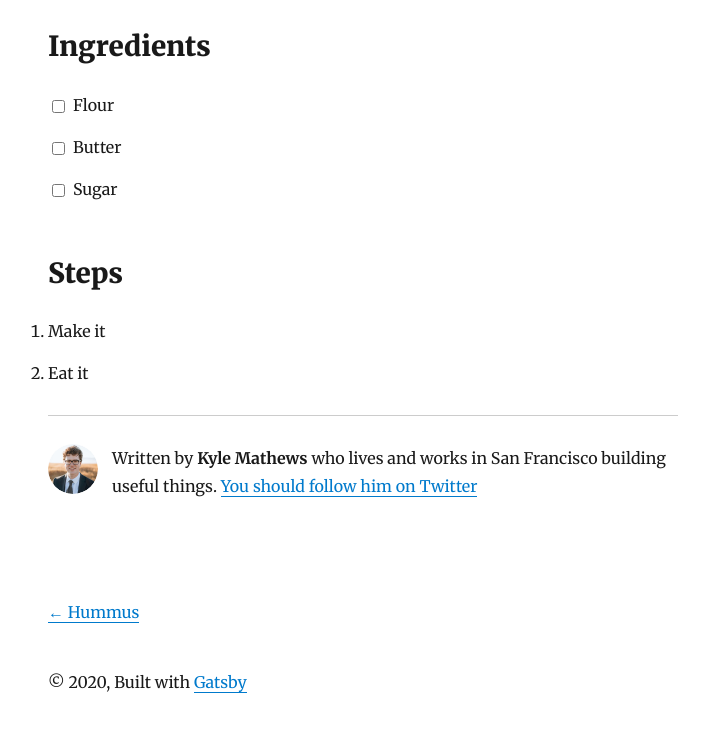
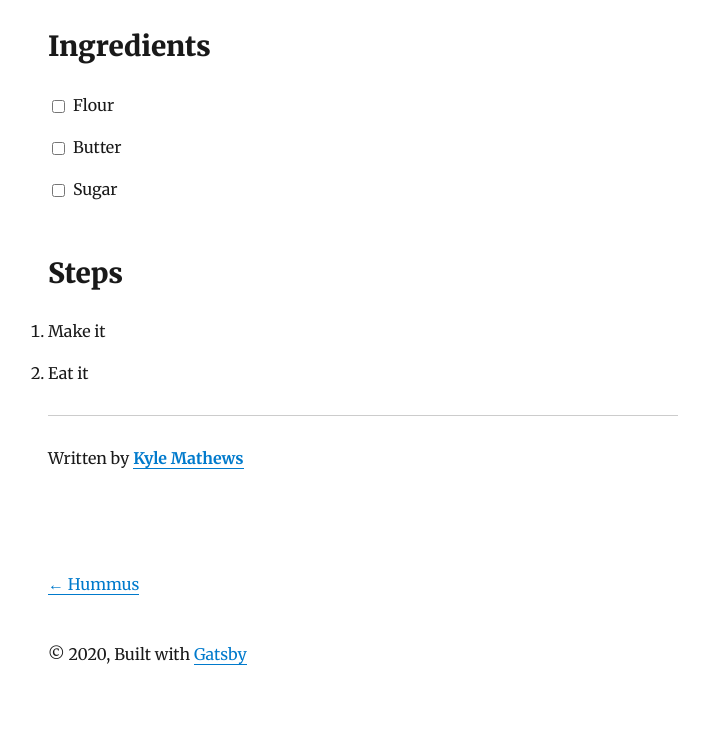
Before and after one commit to andreidobrinski/recipes, a Gatsby site: page /chocolate-chip-cookies/ in a window 1280 px wide. Shown: the part 585-1317 px from the top of the page, without its empty margins (277-986 px from the left). After the commit the page ends 1295 px from the top, so only its background shows below. Built offline with nearby package versions, Linux system fonts and the light colour scheme; Gatsby itself is replaced by a stand-in of ours; some packages are replaced by stand-ins of ours.

Commit message:
update bio

```diff
--- a/src/components/bio.js
+++ b/src/components/bio.js
@@ -1,26 +1,11 @@
-/**
- * Bio component that queries for data
- * with Gatsby's useStaticQuery component
- *
- * See: https://www.gatsbyjs.org/docs/use-static-query/
- */
+import React from 'react'
+import { useStaticQuery, graphql } from 'gatsby'
 
-import React from "react"
-import { useStaticQuery, graphql } from "gatsby"
-import Image from "gatsby-image"
+import { rhythm } from '../utils/typography'
 
-import { rhythm } from "../utils/typography"
-
-const Bio = () => {
+const Bio = ({ name, link }) => {
   const data = useStaticQuery(graphql`
     query BioQuery {
-      avatar: file(absolutePath: { regex: "/profile-pic.jpg/" }) {
-        childImageSharp {
-          fixed(width: 50, height: 50) {
-            ...GatsbyImageSharpFixed
-          }
-        }
-      }
       site {
         siteMetadata {
           author {
@@ -36,6 +21,10 @@ const Bio = () => {
   `)
 
   const { author, social } = data.site.siteMetadata
+
+  const postAuthor = name || author.name
+  const authorLink = link || `https://twitter.com/${social.twitter}`
+
   return (
     <div
       style={{
@@ -43,24 +32,10 @@ const Bio = () => {
         marginBottom: rhythm(2.5),
       }}
     >
-      <Image
-        fixed={data.avatar.childImageSharp.fixed}
-        alt={author.name}
-        style={{
-          marginRight: rhythm(1 / 2),
-          marginBottom: 0,
-          minWidth: 50,
-          borderRadius: `100%`,
-        }}
-        imgStyle={{
-          borderRadius: `50%`,
-        }}
-      />
       <p>
-        Written by <strong>{author.name}</strong> {author.summary}
-        {` `}
-        <a href={`https://twitter.com/${social.twitter}`}>
-          You should follow him on Twitter
+        Written by{' '}
+        <a href={authorLink}>
+          <strong>{postAuthor}</strong>
         </a>
       </p>
     </div>
```
Also changed, not shown: content/assets/profile-pic.jpg (deleted).
